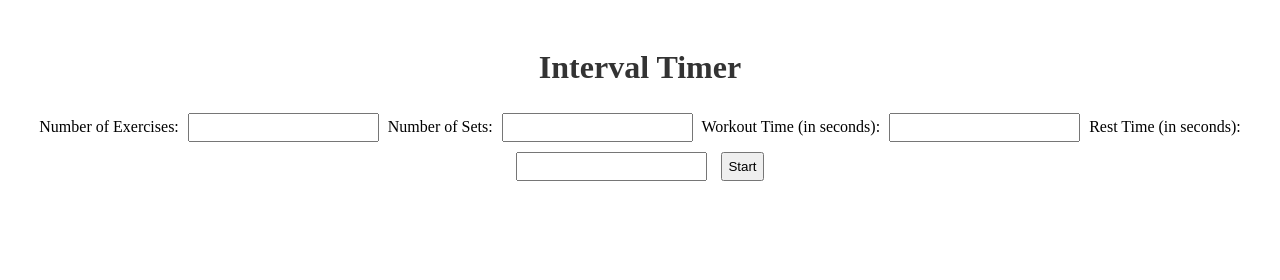
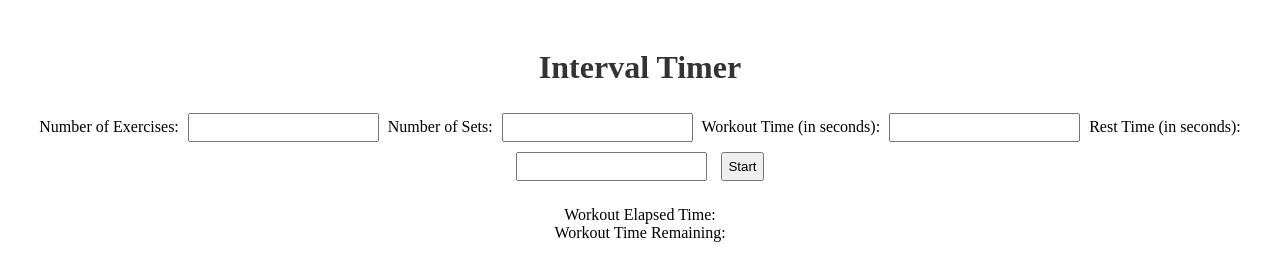
Before and after one commit to gtbroomfield/hiit_timer, a plain HTML site: page index.html in a window 1280 px wide. Drawn offline with Linux system fonts and the light colour scheme.

Commit message:
Update index.html

```diff
--- a/index.html
+++ b/index.html
@@ -30,7 +30,9 @@
         </div>
 
         <div class="duration-section">
+            <div class="duration-label">Workout Elapsed Time:</div>
             <div id="overallDuration"></div>
+            <div class="duration-label">Workout Time Remaining:</div>
             <div id="remainingDuration"></div>
         </div>
 
```
